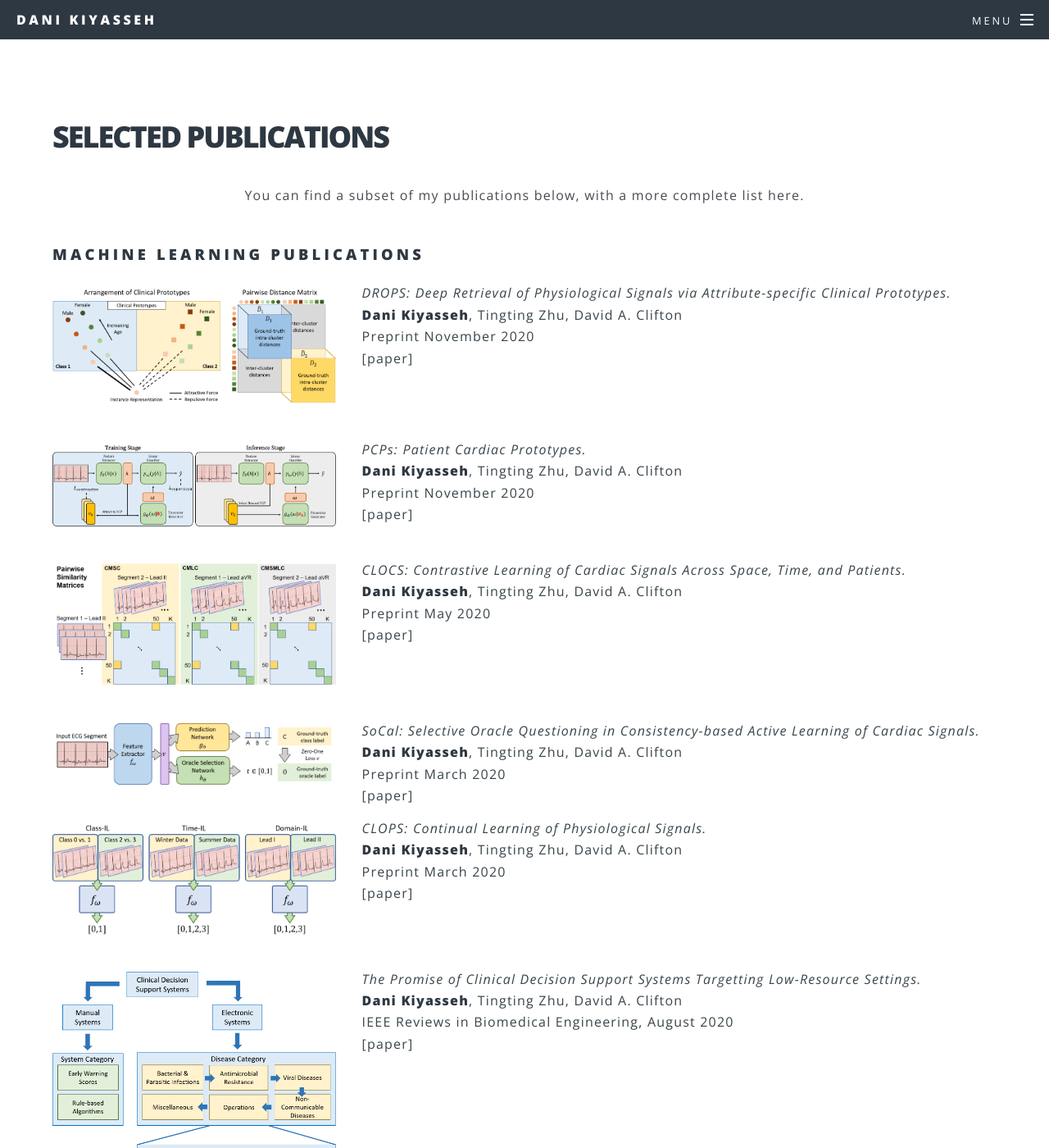
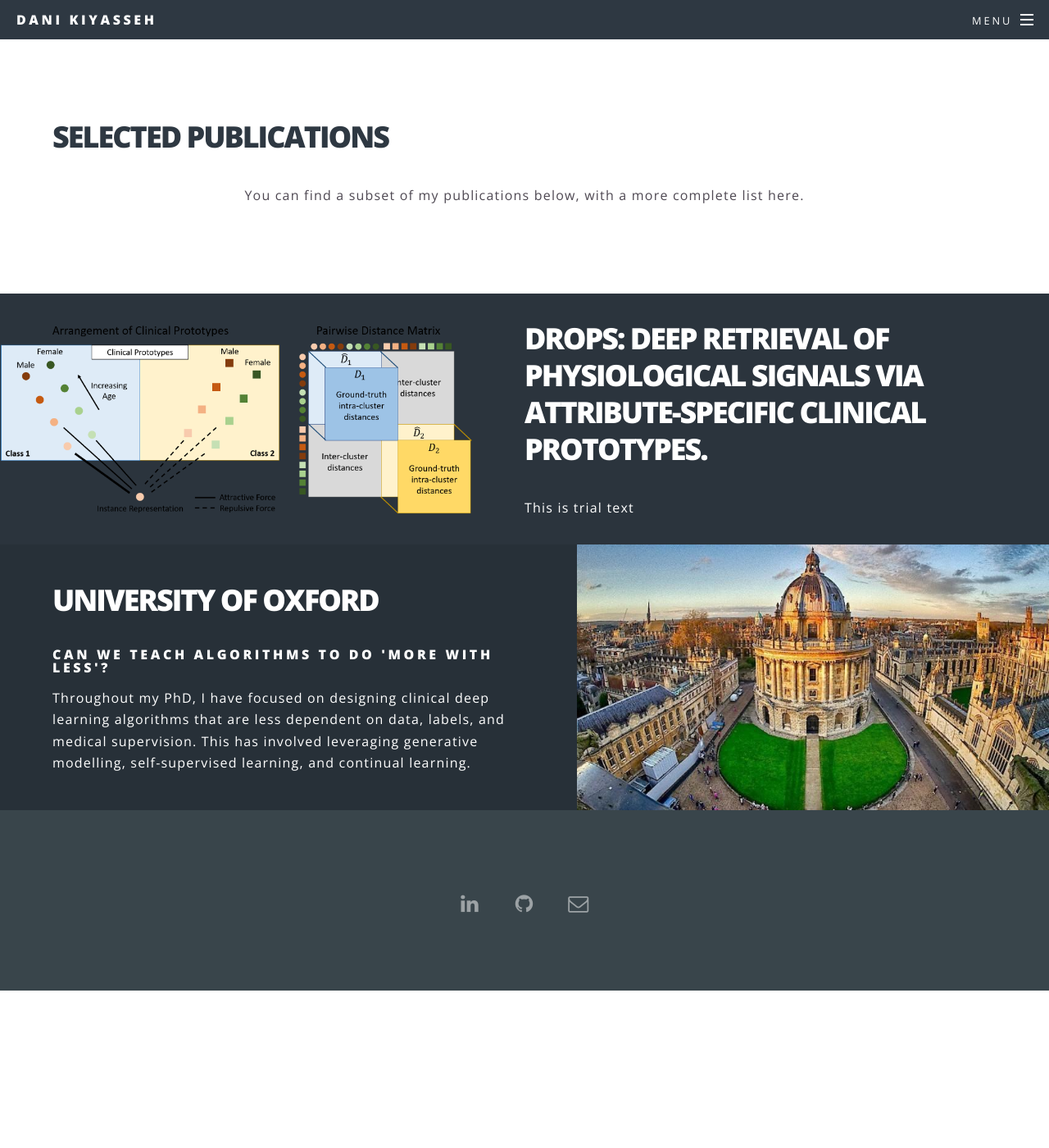
Before and after one commit to danikiyasseh/danikiyasseh.github.io, a Jekyll site: the page publications.html, which Jekyll copies as it is, in a window 1280 px wide and 1400 px high. Shown: the whole window at 82% size. Built offline with Jekyll 4.4.1, drawn with Linux system fonts in a browser that asks for light colours; a style sheet for code colours, icons or effects is not loaded; some of the changed text lies outside the part shown.

Commit message:
Update publications.html

```diff
--- a/publications.html
+++ b/publications.html
@@ -79,7 +79,34 @@
 
 							    </br>
 
-								<h3>Machine Learning Publications</h3>
+							</div>
+						</section>
+					</article>
+
+			<section id="experience" class="wrapper alt style2">
+
+					<section class="spotlight">
+			        		<div class="image"><img src="images/DROPS_summary_figure.png" alt="Ox" /></div><div class="content">
+
+			        		<h2><a href="https://arxiv.org/abs/2011.14230">DROPS: Deep Retrieval of Physiological Signals via Attribute-specific Clinical Prototypes.</a></h2>
+<!-- 						<h1>Can we teach algorithms to do 'more with less'?</h1> -->
+						<p> This is trial text
+						</p>
+
+			        		</div>
+			        	</section>
+
+			        	<section class="spotlight">
+			        		<div class="image"><img src="images/oxford.jpg" alt="Ox" /></div><div class="content">
+			        		<h2><a href="https://eng.ox.ac.uk/chi/team/">University of Oxford</a></h2>
+						<h1>Can we teach algorithms to do 'more with less'?</h1>
+						<p> Throughout my PhD, I have focused on designing clinical deep learning algorithms that are less dependent on data, labels, and medical supervision. This has involved leveraging generative modelling, self-supervised learning, and continual learning. </p>
+			        		</div>
+			        	</section>
+
+			</section>
+
+<!-- 								<h3>Machine Learning Publications</h3>
 								<div class="box alt">
 									<div class="row uniform 50%">
 
@@ -155,7 +182,7 @@
 								<div class="box alt">
 									<div class="row uniform 50%">
 										<div class="12u">
-<!-- 											<span class="image left" style="max-width: 20%"><img src="images/onetix.png" alt="" /></span> -->
+											<span class="image left" style="max-width: 20%"><img src="images/onetix.png" alt="" /></span>
 											<p><i><a id="overwhite" href="http://www.kspjournals.org/index.php/JEB/article/view/1931">Prospects for a Currency Board in the Arab Republic of Egypt.</a> </i> <br />
 												<b>Dani Kiyasseh</b>, David Gumino <br />
 												Journal of Economics Bibliography, 2019. <br />
@@ -167,7 +194,7 @@
 
 							</div>
 						</section>
-					</article>
+					</article> -->
 
 				<!-- Footer -->
 					<footer id="footer">
```
